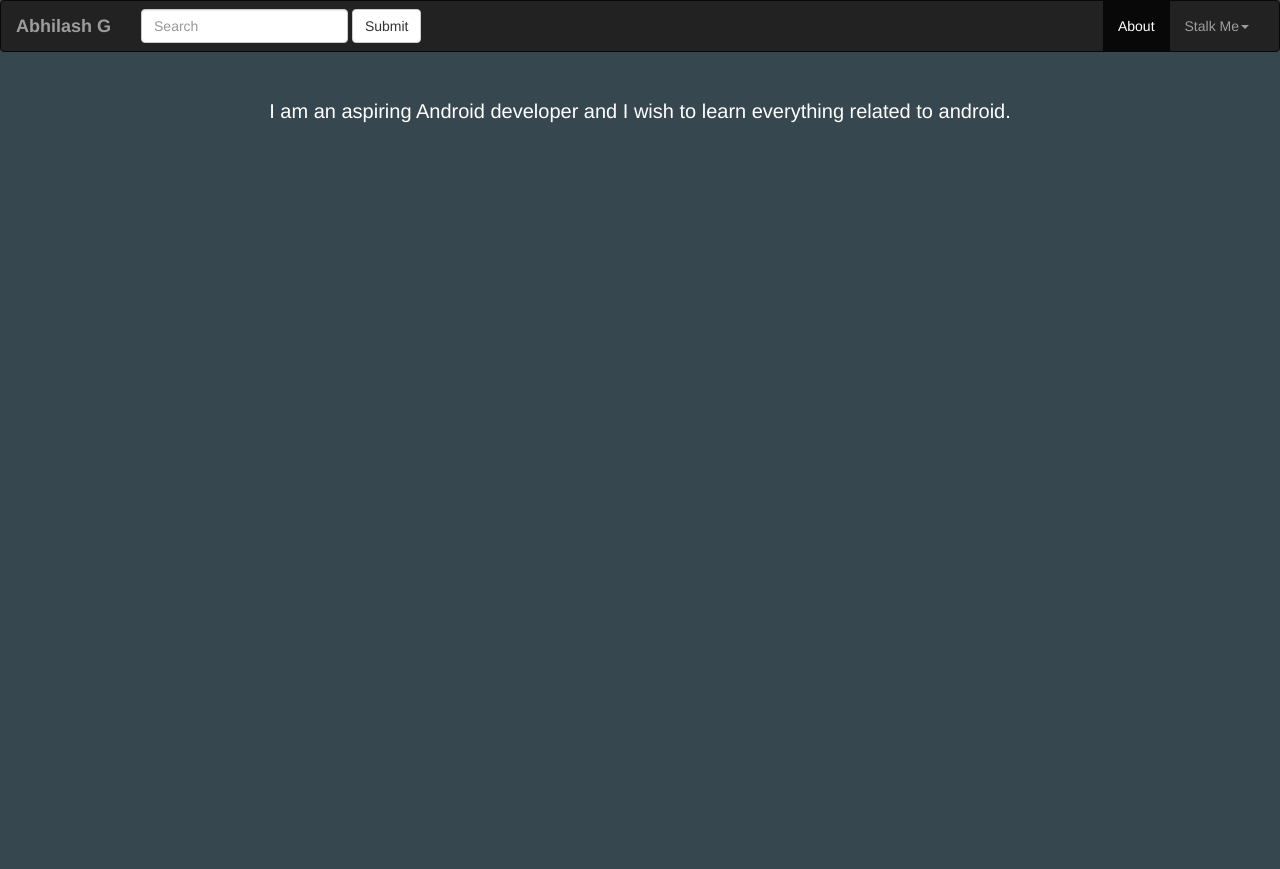
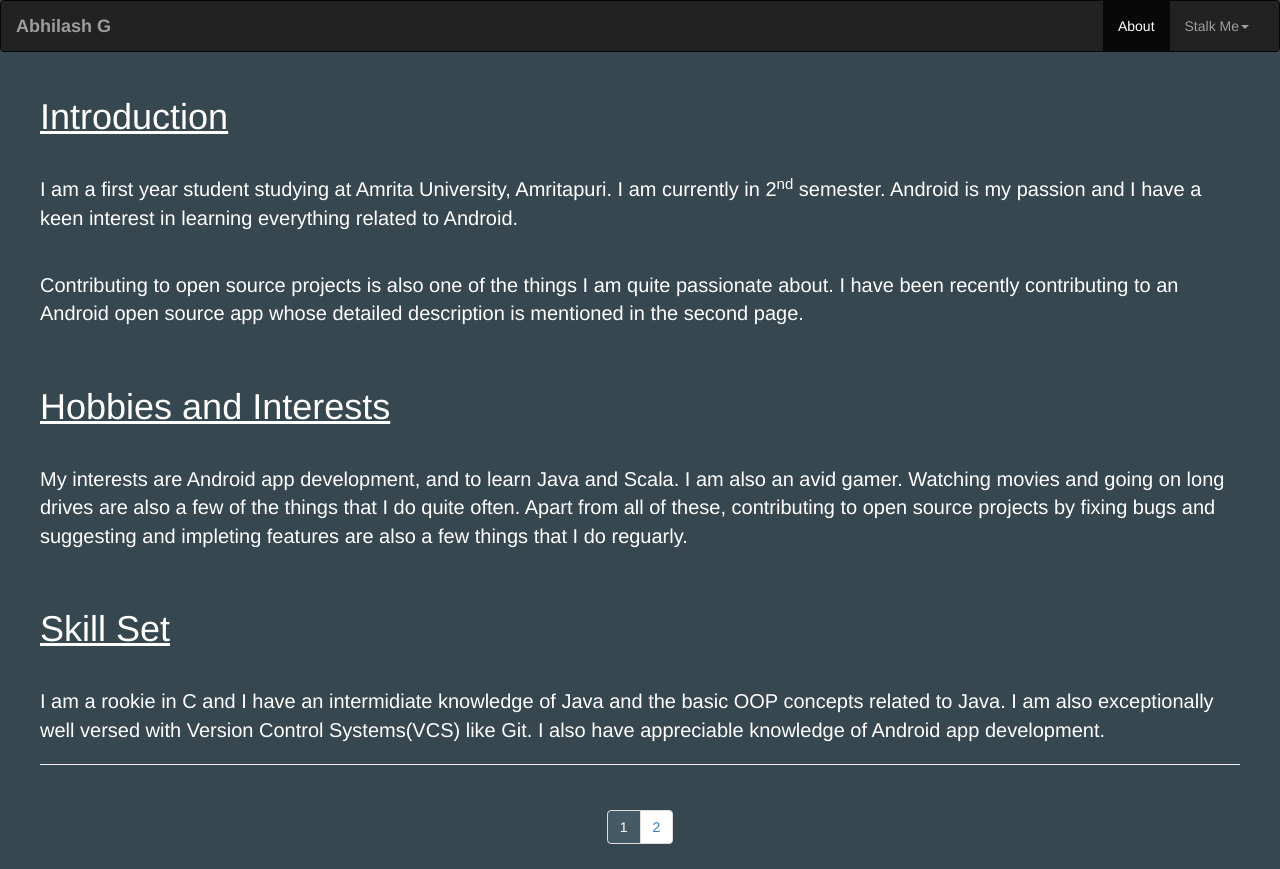
Before and after one commit to AbhilashG97/basic-HMTL-assignment, a plain HTML site: page index.html in a window 1280 px wide. Before the commit the page ends 800 px from the top, so only its background shows below. Drawn offline with Linux system fonts and the light colour scheme.

Commit message:
Text Additions and style modifications

```diff
--- a/css/index.css
+++ b/css/index.css
@@ -1,6 +1,31 @@
 #introPara {
     color: white;
     font-size: 20px;
-    text-align: center;
     margin: 25px;
 }
+
+.main_body {
+    background-color:#37474f;
+    overflow: scroll;
+}
+
+.second_body {
+    background-color:#37474f;
+    overflow: scroll;
+}
+.pagination {
+    display: inline-block;
+}
+
+.pagination a {
+    color: black;
+    float: left;
+    transition: background-color .3s;
+    padding: 8px 16px;
+    text-decoration: none;
+}
+
+.pagination a.active {
+    background-color: #455a64;
+    color: white;
+}
--- a/index.html
+++ b/index.html
@@ -1,14 +1,16 @@
 <!DOCTYPE html>
 <html lang="en">
     <head>
-        <title>My Biography</title>
+        <title>Abhilash G</title>
         <meta charset="utf-8">
         <meta name="viewport" content="width=device-width, initial-scale=1">
+        <!--Favicon-->
+        <link rel="shortcut icon" href="images/favicon.ico" />
         <link rel="stylesheet" href="css/bootstrap.min.css">
         <!--Custom CSS-->
         <link rel="stylesheet" href="css/index.css" type="text/css">
     </head>
-    <body style="background-color:#37474f">
+    <body class="main_body">
         <!--Nav Bar Begins-->
         <nav class="navbar navbar-inverse">
   <div class="container-fluid">
@@ -20,20 +22,15 @@
         <span class="icon-bar"></span>
         <span class="icon-bar"></span>
       </button>
-      <a class="navbar-brand" href="#"><strong>Abhilash G</strong></a>
+      <a class="navbar-brand" href="https://plus.google.com/102012299951474431182"><strong>Abhilash G</strong></a>
     </div>
 
-    <!-- Collect the nav links, forms, and other content for toggling -->
+    <!-- Collect the nav links for toggling -->
     <div class="collapse navbar-collapse" id="bs-example-navbar-collapse-1">
-      <form class="navbar-form navbar-left">
-        <div class="form-group">
-          <input type="text" class="form-control" placeholder="Search">
-        </div>
-        <button type="submit" class="btn btn-default">Submit</button>
-      </form>
       <ul class="nav navbar-nav navbar-right">
         <ul class="nav navbar-nav">
-        <li class="active"><a href="https://github.com/AbhilashG97/basic-HMTL-assignment" target="_blank">About<span class="sr-only">(current)</span></a></li>
+        <li class="active"><a href="https://github.com/AbhilashG97/basic-HMTL-assignment" target="_blank" title="About the project">
+        About<span class="sr-only">(current)</span></a></li>
       </ul>
         <li class="dropdown">
           <a href="#" class="dropdown-toggle" data-toggle="dropdown" role="button" aria-haspopup="true" aria-expanded="false">Stalk Me<span class="caret"></span></a>
@@ -51,9 +48,39 @@
 </nav>
   <!--Nav bar Ends-->
   <div class="container-fluid">
-    <div>
-        <p id="introPara">I am an aspiring Android developer and I wish to
-          learn everything related to android.</p>
+    <div class="text-left">
+    <div id="introPara">
+        <h1><u>Introduction</u></h1>
+        <br>
+        <p>I am a first year student studying at Amrita University, Amritapuri. I am currently in 2<sup>nd</sup>
+        semester. Android is my passion and I have a keen interest in learning everything related to Android.</p>
+        <br>
+        <p>Contributing to open source projects is also one of the things I am quite passionate about. I have
+          been recently contributing to an Android open source app whose detailed description is mentioned
+          in the second page.</p>
+        <br>
+        <h1><u>Hobbies and Interests</u></h1>
+        <br>
+        <p>My interests are Android app development, and to learn Java and Scala. I am also an avid gamer.
+          Watching movies and going on long drives are also a few of the things that I do quite often. Apart
+           from all of these, contributing to open source projects by fixing bugs and suggesting and impleting
+           features are also a few things that I do reguarly.
+        </p>
+        <br>
+        <h1><u>Skill Set</u></h1>
+        <br>
+        <p>I am a rookie in C and I have an intermidiate knowledge of Java and the basic OOP concepts related to Java.
+          I am also exceptionally well versed with Version Control Systems(VCS) like Git. I also have appreciable
+          knowledge of Android app development.
+        </p>
+        <hr>
+    </div>
+    </div>
+    <div class="text-center">
+     <ul class="pagination">
+  <li><a href="index.html" class="active">1</a></li>
+  <li><a href="second_pg.html">2</a></li>
+  </ul>
     </div>
    </div>
 <script src="js/jquery.min.js"></script>
```
